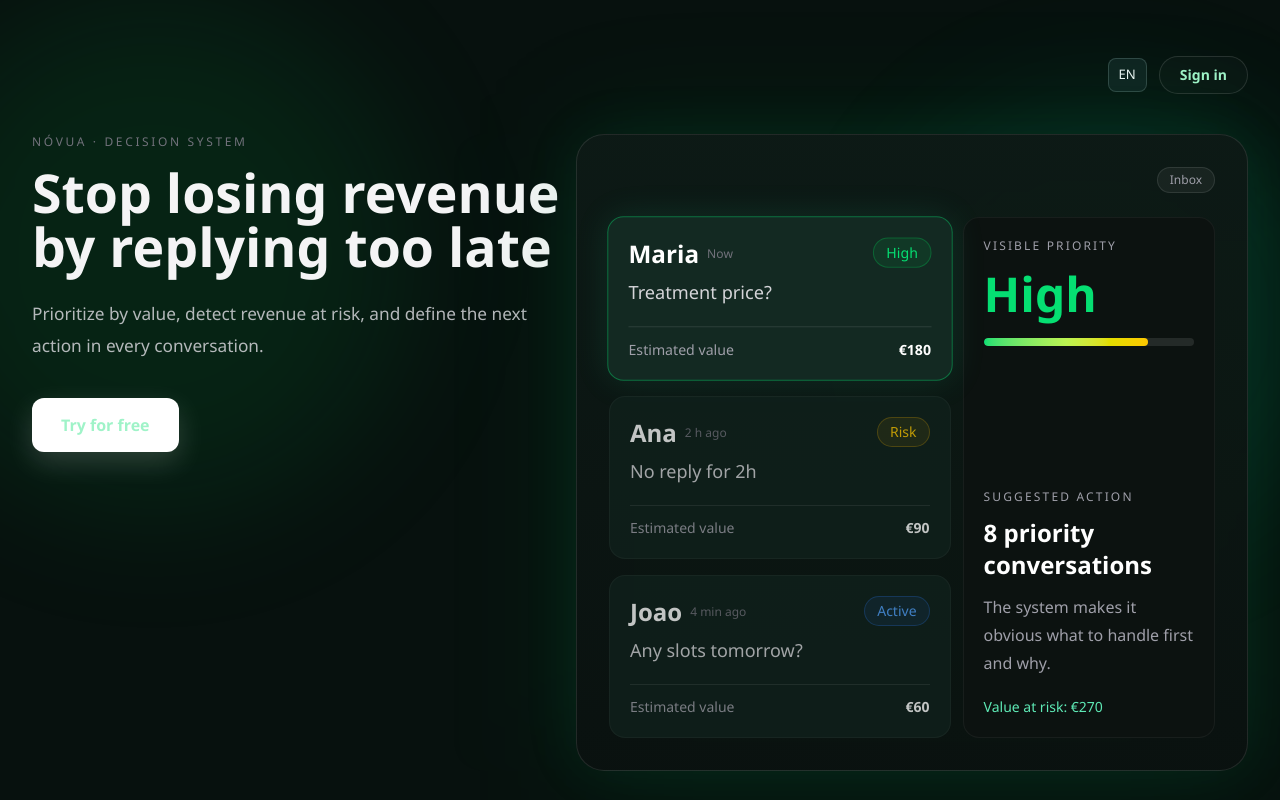
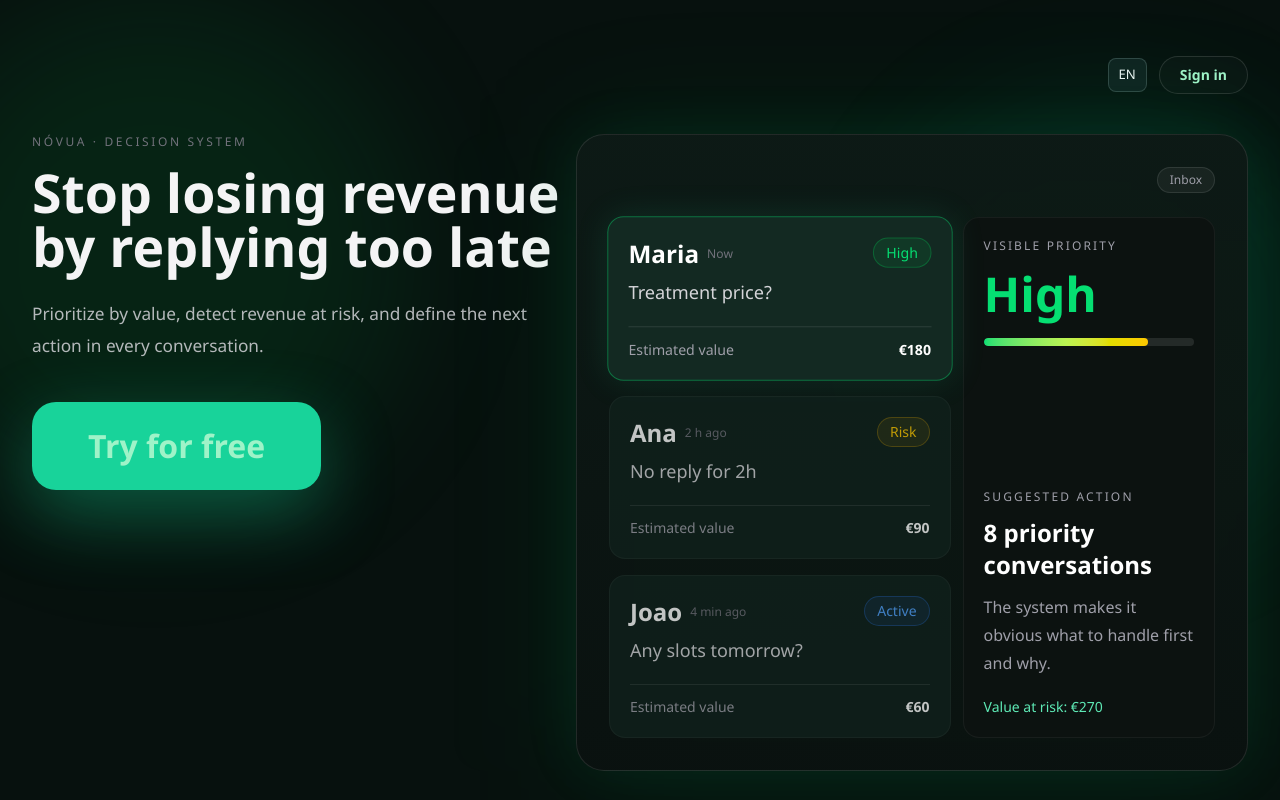
Before and after one commit to iveteamorim/ai-ops-inbox, a Next.js app: page / in a window 1280 px wide. Shown: the top 800 px of the page. Built offline with nearby package versions, Linux system fonts and the light colour scheme; no server answers.

Commit message:
Update landing hero CTA to single premium Try for free button

```diff
--- a/src/app/page.tsx
+++ b/src/app/page.tsx
@@ -148,10 +148,10 @@ export default function NovuaLanding() {
             </p>
 
 
-            <div className="mt-9 flex flex-col gap-3 sm:flex-row sm:items-center">
+            <div className="mt-10 flex">
               <Link
                 href="/signup"
-                className="inline-flex items-center justify-center rounded-xl border border-white/35 bg-white px-7 py-3.5 text-base font-semibold text-zinc-900 shadow-[0_10px_28px_rgba(255,255,255,0.16)] transition duration-300 hover:bg-zinc-100"
+                className="inline-flex items-center justify-center rounded-3xl bg-[#18D39A] px-14 py-5 text-[2rem] font-semibold text-[#06241B] shadow-[0_24px_70px_rgba(24,211,154,0.34)] transition duration-300 hover:bg-[#28e0aa]"
               >
                 {t("landing_cta_free")}
               </Link>
```
